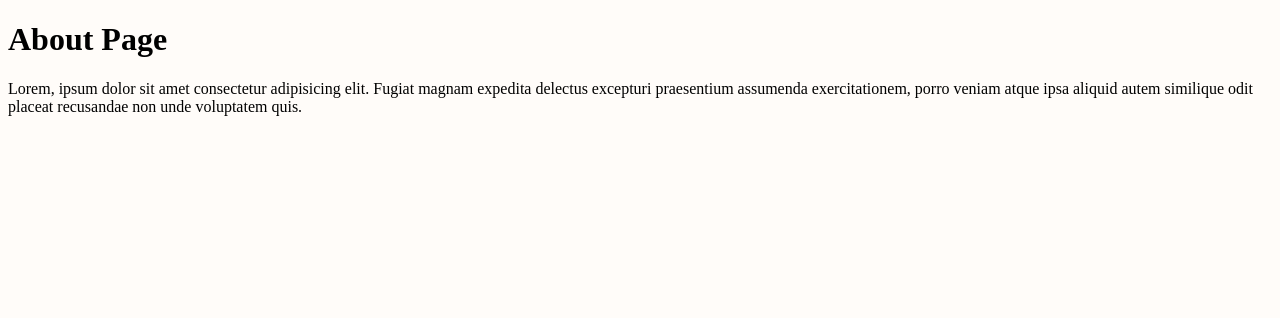
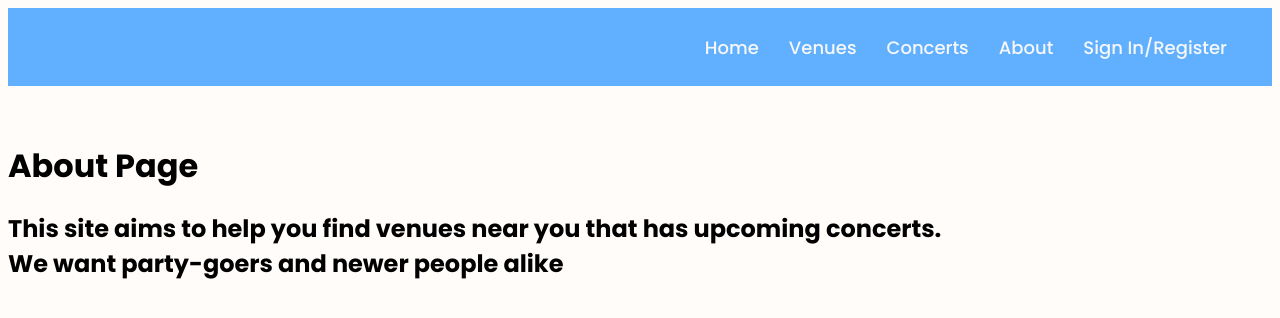
Before and after one commit to Phannelson/MelodyMap, a SvelteKit app: page /about in a window 1280 px wide. Shown: the top 318 px of the page. Built offline with nearby package versions, Linux system fonts and the light colour scheme.

Commit message:
Small info for about page
Will add more

```diff
--- a/src/routes/about/+page.svelte
+++ b/src/routes/about/+page.svelte
@@ -1,7 +1,39 @@
 <script>
     import Navbar from '$lib/components/Navbar.svelte';
 </script>
+<Navbar />
+<div class="container">
+    <h1>About Page</h1>
+    <h2>This site aims to help you find venues near you that has upcoming concerts.<br>
+        We want party-goers and newer people alike
+    </h2>
+</div>
 
-<h1>About Page</h1>
+<style>
+    @import url('https://fonts.googleapis.com/css2?family=Poppins:wght@200;300;400;500;600;700&display=swap');
+    *{
+        margin: 0;
+        padding: 0;
+        box-sizing: border-box;
+        font-family: 'Poppins', sans-serif;
+    }
+    .container {
+        position:relative;
+        height: 100vh; /* This makes the container take up the full viewport height */
+    }
+    h1 {
+        position: absolute;
+        top: 10%; /* Adjust this value to move the heading up */
+        left: 50%;
+        transform: translate(-50%, -50%);
+        width: 100%; /* Ensures text alignment is centered */
+    }
 
-<p>Lorem, ipsum dolor sit amet consectetur adipisicing elit. Fugiat magnam expedita delectus excepturi praesentium assumenda exercitationem, porro veniam atque ipsa aliquid autem similique odit placeat recusandae non unde voluptatem quis.</p>
+    h2 {
+        position:absolute;
+        top: 20%;
+        left: 50%;
+        transform: translate(-50%,-50%);
+        width: 100%;
+    }
+</style>
```
Also changed, not shown: src/routes/venues/+page.svelte (added).
